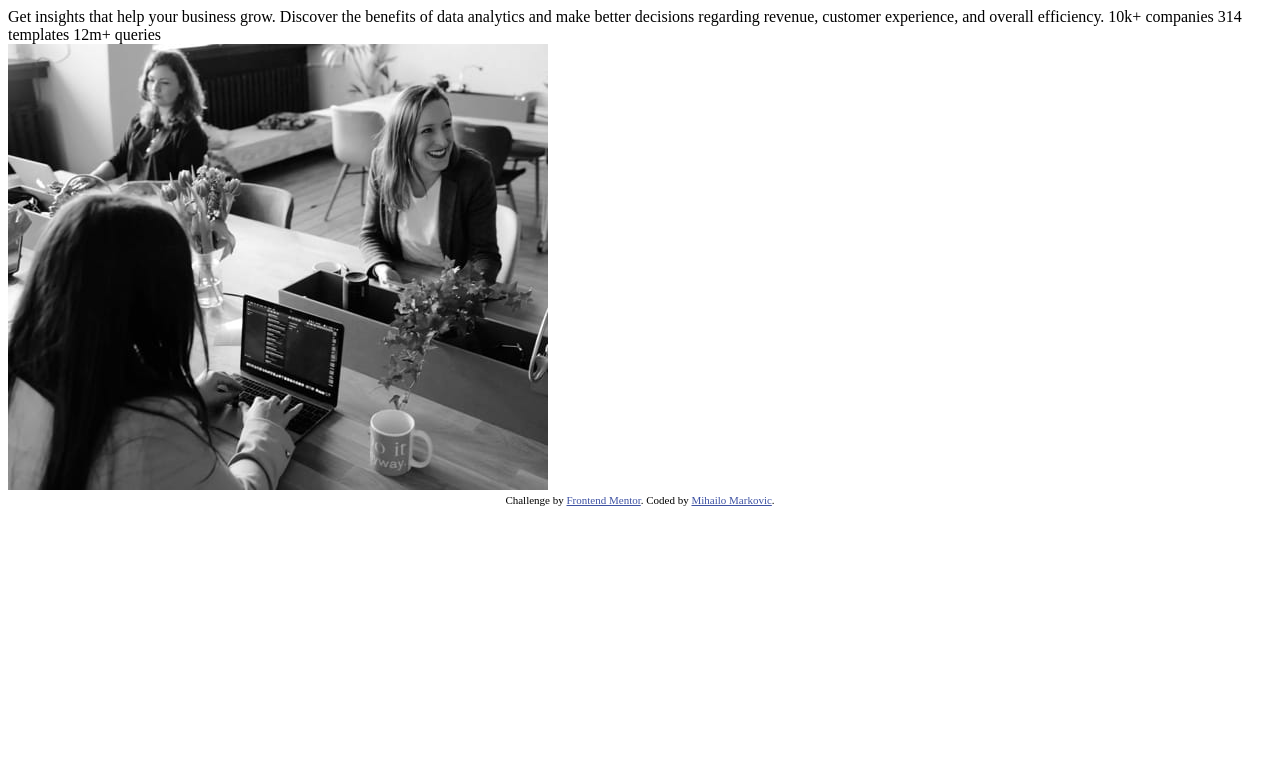
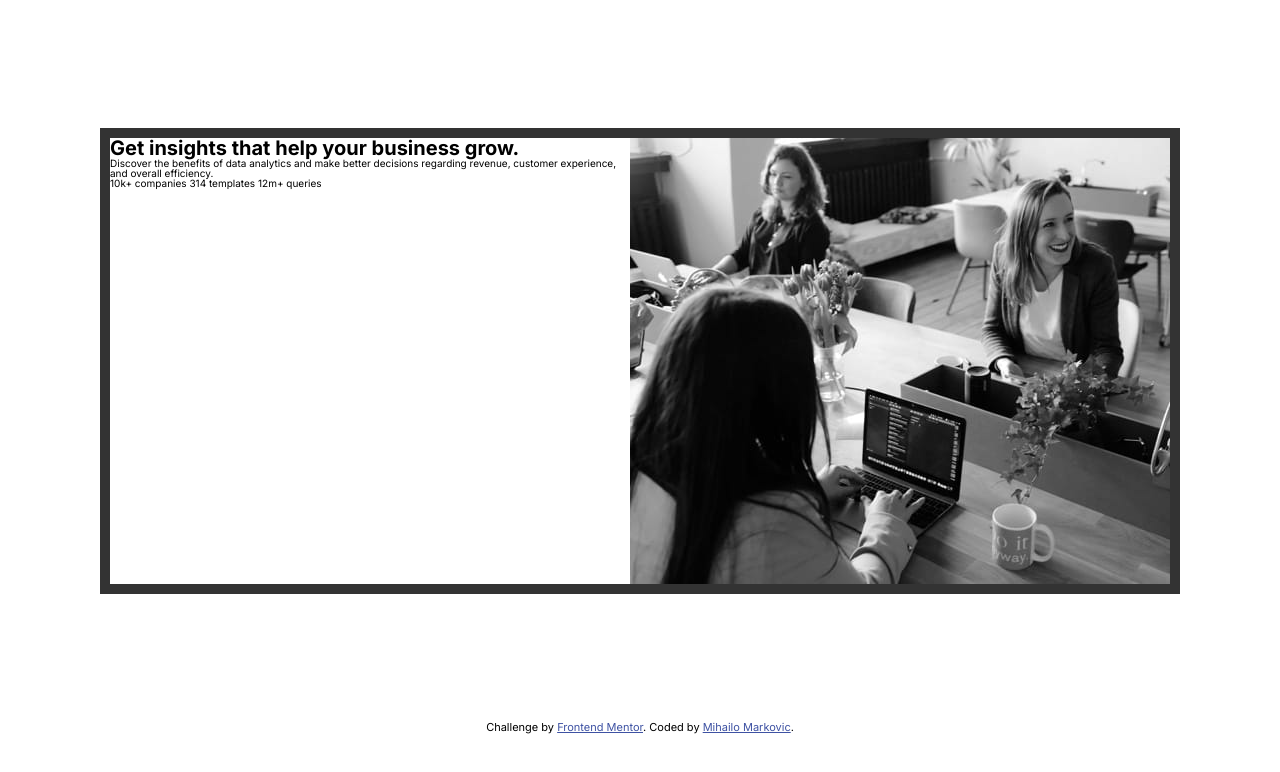
Before and after one commit to mihailomarkovic/card-component, a plain HTML site: page index.html in a window 1280 px wide. Drawn offline with Linux system fonts and the light colour scheme.

Commit message:
Add classes and card shape

```diff
--- a/index.html
+++ b/index.html
@@ -4,6 +4,14 @@
     <meta charset="UTF-8" />
     <meta name="viewport" content="width=device-width, initial-scale=1.0" />
     <link rel="stylesheet" href="style.css" />
+
+    <link rel="preconnect" href="https://fonts.googleapis.com" />
+    <link rel="preconnect" href="https://fonts.gstatic.com" crossorigin />
+    <link
+      href="https://fonts.googleapis.com/css2?family=Inter:ital,opsz,wght@0,14..32,100..900;1,14..32,100..900&family=Rubik:ital,wght@0,300..900;1,300..900&display=swap"
+      rel="stylesheet"
+    />
+
     <link
       rel="icon"
       type="image/png"
@@ -16,10 +24,23 @@
   <body>
     <div class="container flexbox">
       <div class="text-content">
-        Get insights that help your business grow. Discover the benefits of data
-        analytics and make better decisions regarding revenue, customer
-        experience, and overall efficiency. 10k+ companies 314 templates 12m+
-        queries
+        <h1 class="heading">Get insights that help your business grow.</h1>
+        <p class="text">
+          Discover the benefits of data analytics and make better decisions
+          regarding revenue, customer experience, and overall efficiency.
+        </p>
+        <span class="achievements">
+          <span class="achievement-numb">10k+</span>
+          <span class="achievement-info">companies</span>
+        </span>
+        <span class="achievements">
+          <span class="achievement-numb">314</span>
+          <span class="achievement-info">templates</span>
+        </span>
+        <span class="achievements">
+          <span class="achievement-numb">12m+</span>
+          <span class="achievement-info">queries</span>
+        </span>
       </div>
 
       <img
--- a/style.css
+++ b/style.css
@@ -1,3 +1,19 @@
+* {
+  padding: 0;
+  margin: 0;
+  box-sizing: border-box;
+}
+
+html {
+  font-size: 62.5%;
+}
+
+body {
+  font-family: "Inter", sans-serif;
+  line-height: 1;
+  font-weight: 400;
+}
+
 .attribution {
   font-size: 11px;
   text-align: center;
@@ -5,3 +21,14 @@
 .attribution a {
   color: hsl(228, 45%, 44%);
 }
+
+.container {
+  max-width: 108rem;
+  margin: 12.8rem auto;
+
+  border: 10px solid #333;
+}
+
+.flexbox {
+  display: flex;
+}
```
